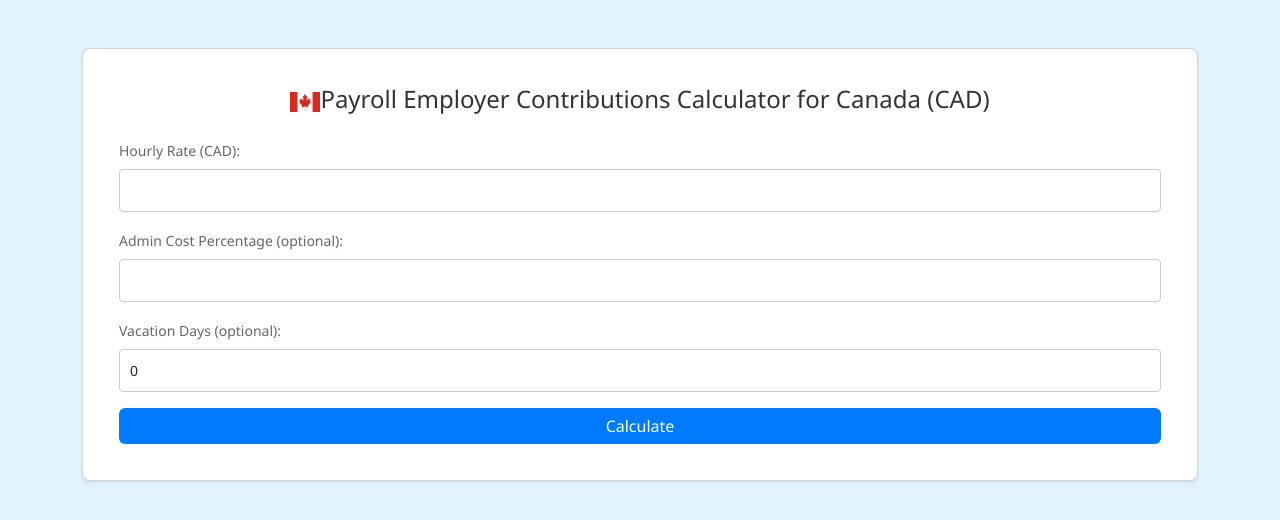
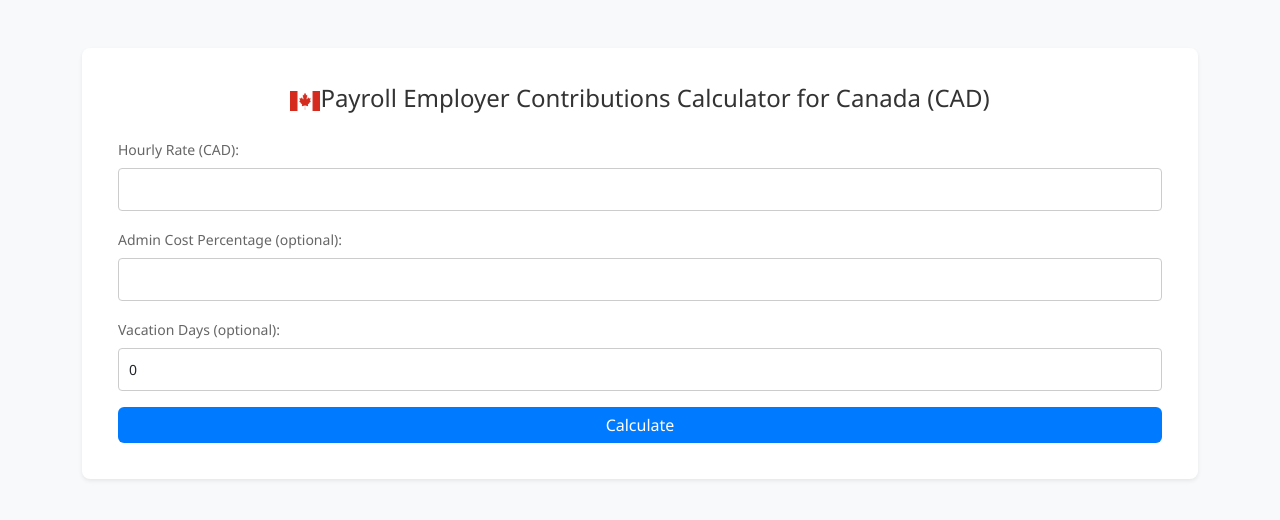
Before and after one commit to kareemshams14/payroll-calculator, a React (Create React App) app: page / in a window 1280 px wide. Shown: the top 520 px of the page. Built offline with nearby package versions, Linux system fonts and the light colour scheme.

Commit message:
Update App.css

```diff
--- a/src/App.css
+++ b/src/App.css
@@ -1,38 +1,49 @@
-.App {
-  text-align: center;
+body {
+  background-color: #f8f9fa;
 }
 
-.App-logo {
-  height: 40vmin;
-  pointer-events: none;
+.card {
+  border: none;
 }
 
-@media (prefers-reduced-motion: no-preference) {
-  .App-logo {
-    animation: App-logo-spin infinite 20s linear;
-  }
+.card-title img {
+  vertical-align: middle;
 }
 
-.App-header {
-  background-color: #282c34;
-  min-height: 100vh;
-  display: flex;
-  flex-direction: column;
-  align-items: center;
-  justify-content: center;
-  font-size: calc(10px + 2vmin);
-  color: white;
+.result {
+  background-color: #ffffff;
 }
 
-.App-link {
-  color: #61dafb;
+.details {
+  background-color: #f0f0f0;
+  padding: 15px;
+  border-radius: 5px;
 }
 
-@keyframes App-logo-spin {
-  from {
-    transform: rotate(0deg);
-  }
-  to {
-    transform: rotate(360deg);
-  }
+.details h5 {
+  margin-top: 15px;
 }
+
+.summary p {
+  font-size: 1.1rem;
+  font-weight: 500;
+}
+
+.text-primary {
+  font-size: 1rem;
+}
+
+.btn-link {
+  font-size: 1rem;
+  text-decoration: underline;
+}
+
+.btn-primary {
+  background-color: #007bff;
+  border: none;
+  transition: background-color 0.2s ease;
+}
+
+.btn-primary:hover {
+  background-color: #0056b3;
+}
```
